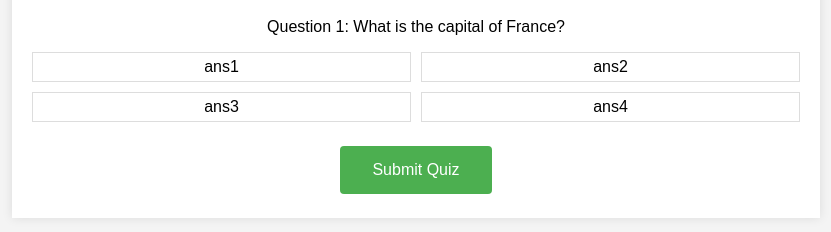
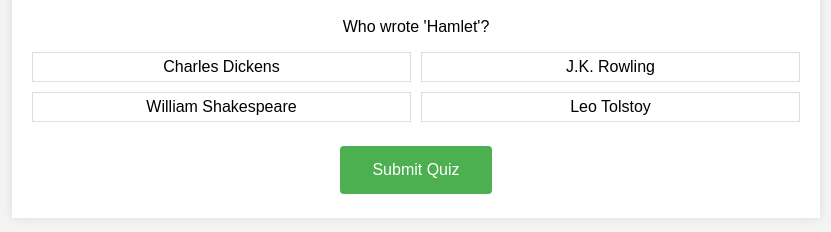
Before and after one commit to testUser12834905/quizJS, a plain HTML site: page index.html in a window 1280 px wide. Both pictures are taken after a click on the button "Submit Quiz". Shown: the part 332-564 px from the top of the page, without its empty margins (224-1055 px from the left). Drawn offline with Linux system fonts and the light colour scheme.

Commit message:
updateUI is working

```diff
--- a/index.html
+++ b/index.html
@@ -12,22 +12,22 @@
       <div id="question">
         <p>Question 1: What is the capital of France?</p>
         <div class="options-grid">
-          <div class="option">
-            <input type="radio" id="ans1" name="q1" value="paris" />
-            <label for="ans1">ans1</label>
-          </div>
-          <div class="option">
-            <input type="radio" id="ans2" name="q1" value="london" />
-            <label for="ans2">ans2</label>
-          </div>
-          <div class="option">
-            <input type="radio" id="ans3" name="q1" value="rome" />
-            <label for="ans3">ans3</label>
-          </div>
-          <div class="option">
-            <input type="radio" id="ans4" name="q1" value="berlin" />
-            <label for="ans4">ans4</label>
-          </div>
+          <!-- <div class="option"> -->
+          <!--   <input type="radio" id="ans1" name="q1" value="paris" /> -->
+          <!--   <label for="ans1">ans1</label> -->
+          <!-- </div> -->
+          <!-- <div class="option"> -->
+          <!--   <input type="radio" id="ans2" name="q1" value="london" /> -->
+          <!--   <label for="ans2">ans2</label> -->
+          <!-- </div> -->
+          <!-- <div class="option"> -->
+          <!--   <input type="radio" id="ans3" name="q1" value="rome" /> -->
+          <!--   <label for="ans3">ans3</label> -->
+          <!-- </div> -->
+          <!-- <div class="option"> -->
+          <!--   <input type="radio" id="ans4" name="q1" value="berlin" /> -->
+          <!--   <label for="ans4">ans4</label> -->
+          <!-- </div> -->
         </div>
       </div>
       <button id="submit" type="submit">Submit Quiz</button>
--- a/js/logic.js
+++ b/js/logic.js
@@ -1,14 +1,57 @@
+function createOptionElement(answer, index) {
+  const optionDiv = document.createElement("div");
+  optionDiv.className = "option";
+
+  const input = document.createElement("input");
+  input.type = "radio";
+  input.id = `ans${index}`;
+  input.value = answer;
+
+  const label = document.createElement("label");
+  label.htmlFor = input.id;
+  label.textContent = answer;
+
+  optionDiv.appendChild(input);
+  optionDiv.appendChild(label);
+
+  console.log(optionDiv);
+  return optionDiv;
+}
+
 class Quiz {
   constructor(questions) {
     this.score = 0;
     this.questions = questions;
     this.currentQuestionIndex = 0;
   }
+
   guess(answer) {
-    if (this.getCurrentQuestion().isCorrectAnswer(answer)) {
+    if (this.isCorrectAnswer(answer)) {
       this.score++;
     }
     this.currentQuestionIndex++;
+    this.updateUI();
+  }
+
+  updateUI() {
+    const optionsGrid = document.querySelector(".options-grid");
+    optionsGrid.innerHTML = "";
+
+    const currentQuestion = this.getCurrentQuestion();
+
+    const questionElement = document.querySelector("#question > p");
+    questionElement.textContent = currentQuestion.question;
+
+    currentQuestion.answers.forEach((answer, index) => {
+      optionsGrid.appendChild(createOptionElement(answer, index));
+    });
+  }
+
+  isCorrectAnswer(answer) {
+    const currentQuestion = this.getCurrentQuestion();
+    return (
+      answer === currentQuestion.answers[currentQuestion.indexOfCorrectAns]
+    );
   }
 
   getCurrentQuestion() {
@@ -84,11 +127,12 @@ const questions = [
   },
 ];
 
+const quiz = new Quiz(questions);
+
 document.addEventListener("DOMContentLoaded", function () {
-  const question = document.getElementById("question");
   const submitButton = document.getElementById("submit");
 
   submitButton.addEventListener("click", function () {
-    console.log(questions);
+    quiz.guess("hello world");
   });
 });
```
